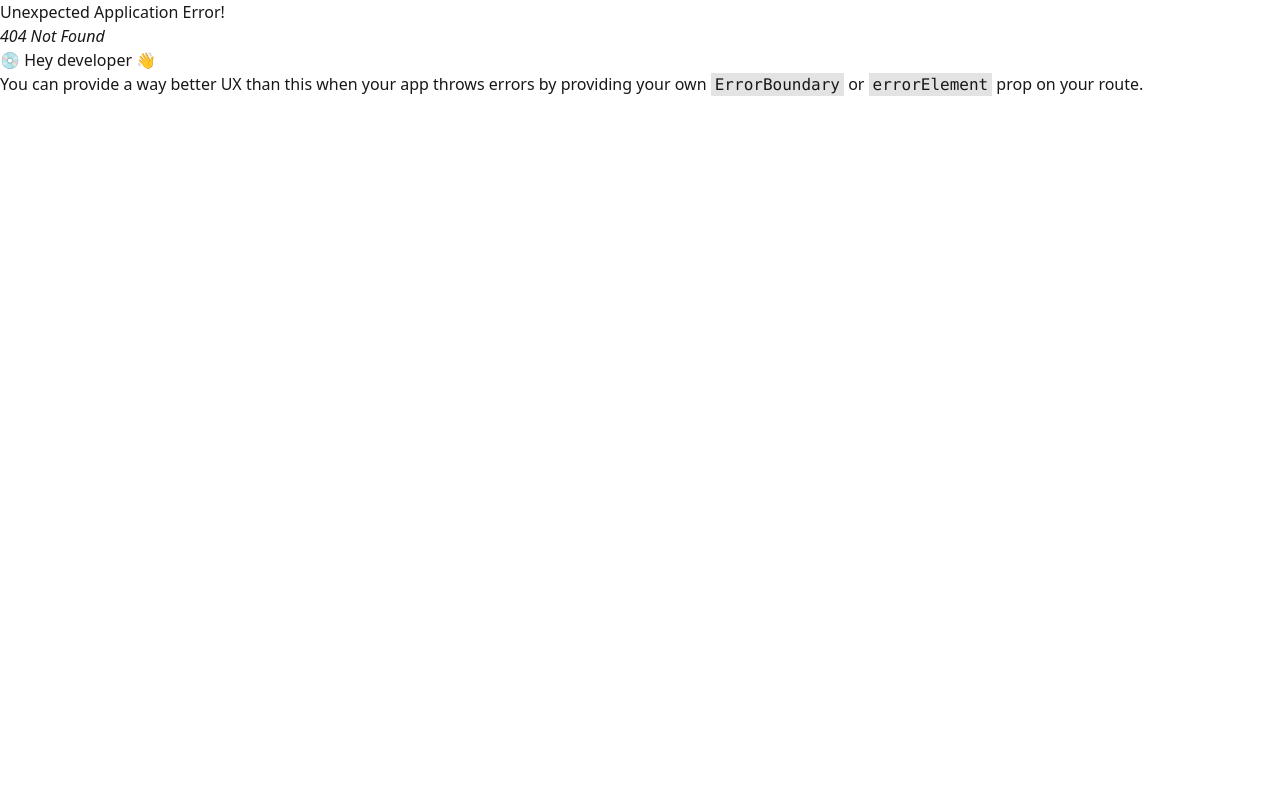
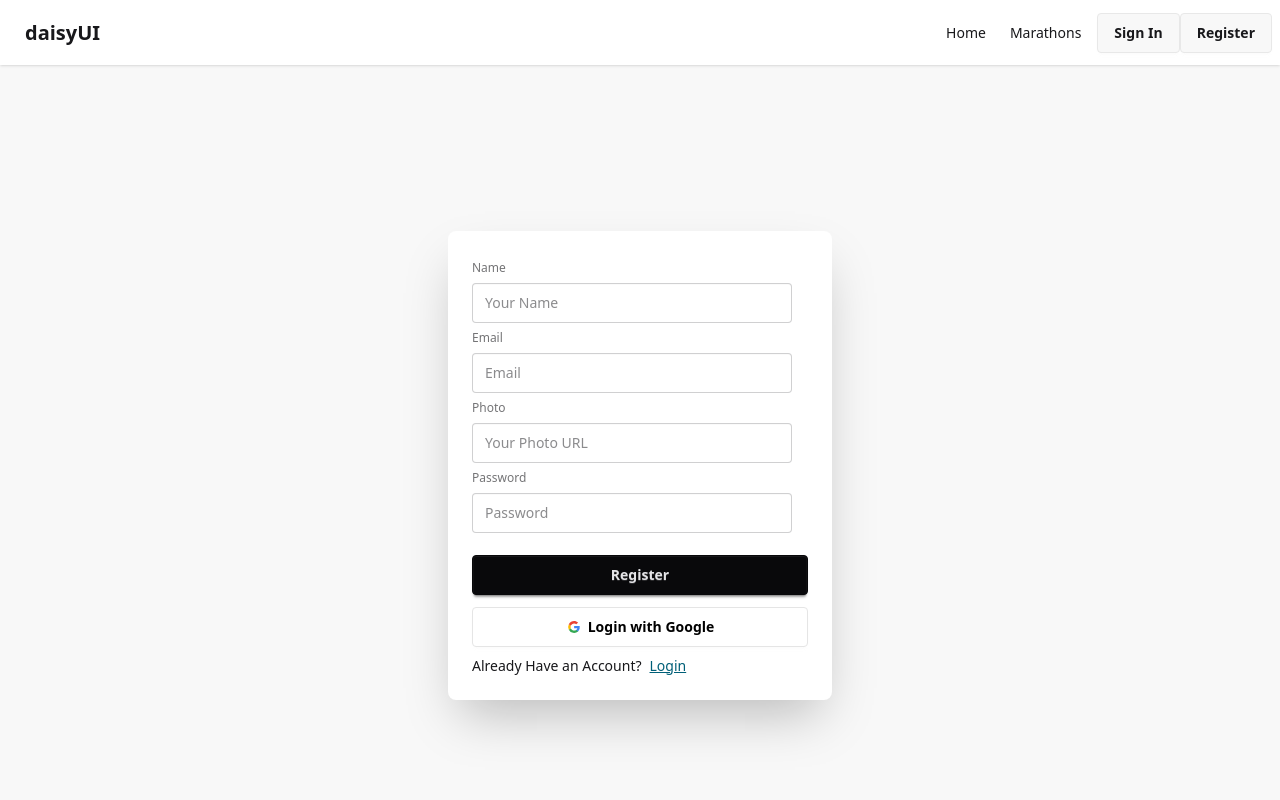
Before and after one commit to Obydullah001/Marathon-Spinner-client-Side, a React (Vite) app: page /register in a window 1280 px wide. Before the commit this address had no page. Shown: the top 800 px of the page. Built offline with nearby package versions, Linux system fonts and the light colour scheme; no server answers.

Commit message:
added registration

```diff
--- a/package.json
+++ b/package.json
@@ -11,6 +11,7 @@
   },
   "dependencies": {
     "@tailwindcss/vite": "^4.1.8",
+    "firebase": "^11.8.1",
     "react": "^19.1.0",
     "react-dom": "^19.1.0",
     "react-router": "^7.6.1",
--- a/src/Components/Navbar.jsx
+++ b/src/Components/Navbar.jsx
@@ -1,51 +1,70 @@
-import React from 'react';
-import { Link } from 'react-router';
+import React, { use } from "react";
+import { Link } from "react-router";
+import { AuthContext } from "../assets/AuthProvider/AuthProvider";
 
 const Navbar = () => {
+  const {user} = use(AuthContext);
+  console.log(user);
+
+  const links = (
+    <>
+      <li>
+        <Link to="/">Home</Link>
+      </li>
+      <li>
+        <Link to="/marathon">Marathons</Link>
+      </li>
+    </>
+  );
   return (
     <div className="navbar bg-base-100 shadow-sm">
       <div className="navbar-start">
         <div className="dropdown">
           <div tabIndex={0} role="button" className="btn btn-ghost lg:hidden">
-        <svg xmlns="http://www.w3.org/2000/svg" className="h-5 w-5" fill="none" viewBox="0 0 24 24" stroke="currentColor"> <path strokeLinecap="round" strokeLinejoin="round" strokeWidth="2" d="M4 6h16M4 12h8m-8 6h16" /> </svg>
+            <svg
+              xmlns="http://www.w3.org/2000/svg"
+              className="h-5 w-5"
+              fill="none"
+              viewBox="0 0 24 24"
+              stroke="currentColor"
+            >
+              {" "}
+              <path
+                strokeLinecap="round"
+                strokeLinejoin="round"
+                strokeWidth="2"
+                d="M4 6h16M4 12h8m-8 6h16"
+              />{" "}
+            </svg>
           </div>
           <ul
             tabIndex={0}
-        className="menu menu-sm dropdown-content bg-base-100 rounded-box z-1 mt-3 w-52 p-2 shadow">
-        <li><a>Item 1</a></li>
-        <li>
-          <a>Parent</a>
-          <ul className="p-2">
-            <li><a>Submenu 1</a></li>
-            <li><a>Submenu 2</a></li>
-          </ul>
-        </li>
-        <li><a>Item 3</a></li>
+            className="menu menu-sm dropdown-content bg-base-100 rounded-box z-1 mt-3 w-52 p-2 shadow"
+          >
+            {links}
+            <Link to="/login" className="btn">
+              Sign In
+            </Link>
+            <Link to="/register" className="btn">
+              Register
+            </Link>
           </ul>
         </div>
-    <a className="btn btn-ghost text-xl">daisyUI</a>
-  </div>
-  <div className="navbar-center hidden lg:flex">
-    <ul className="menu menu-horizontal px-1">
-      <li><a>Item 1</a></li>
-      <li>
-        <details>
-          <summary>Parent</summary>
-          <ul className="p-2">
-            <li><a>Submenu 1</a></li>
-            <li><a>Submenu 2</a></li>
-          </ul>
-        </details>
-      </li>
-      <li><a>Item 3</a></li>
-    </ul>
+        <Link className="btn btn-ghost text-xl">daisyUI</Link>
+        {
+          user? (user.email):""
+        }
       </div>
       <div className="navbar-end">
-    <Link className='btn'>Sign In</Link>
-    <Link className='btn'>Register</Link>
+        <ul className="menu menu-horizontal px-1">{links}</ul>
+        <Link to="/login" className="btn">
+          Sign In
+        </Link>
+        <Link to="/register" className="btn">
+          Register
+        </Link>
       </div>
     </div>
-
   );
 };
 
--- /dev/null
+++ b/src/Pages/Home.jsx
@@ -0,0 +1,11 @@
+import React from 'react';
+
+const Home = () => {
+    return (
+        <div>
+            This is Home
+        </div>
+    );
+};
+
+export default Home;
--- /dev/null
+++ b/src/Pages/Login.jsx
@@ -0,0 +1,65 @@
+import React from 'react';
+import { Link } from 'react-router';
+
+const Login = () => {
+
+    const handleLogin = e =>{
+        e.preventDefault()
+    }
+
+    const handlegoogleSign = ()=>{
+
+    }
+
+    return (
+        <div className="hero bg-base-200 min-h-screen">
+      <div className="text-center lg:text-left">
+        <h1 className="text-5xl font-bold">Login now!</h1>
+      </div>
+      <div className="card bg-base-100 w-full max-w-sm shrink-0 shadow-2xl">
+        <div className="card-body">
+          <form onSubmit={handleLogin} className="fieldset">
+            <label className="label">Email</label>
+            <input type="email" name="email" className="input" placeholder="Email" />
+            <label className="label">Password</label>
+            <input type="password" name="password" className="input" placeholder="Password" />
+            <button type="submit" className="btn btn-neutral mt-4">Login</button>
+          </form>
+           <button type="submit" onClick={handlegoogleSign} className="btn bg-white text-black border-[#e5e5e5]">
+              <svg
+                aria-label="Google logo"
+                width="16"
+                height="16"
+                xmlns="http://www.w3.org/2000/svg"
+                viewBox="0 0 512 512"
+              >
+                <g>
+                  <path d="m0 0H512V512H0" fill="#fff"></path>
+                  <path
+                    fill="#34a853"
+                    d="M153 292c30 82 118 95 171 60h62v48A192 192 0 0190 341"
+                  ></path>
+                  <path
+                    fill="#4285f4"
+                    d="m386 400a140 175 0 0053-179H260v74h102q-7 37-38 57"
+                  ></path>
+                  <path
+                    fill="#fbbc02"
+                    d="m90 341a208 200 0 010-171l63 49q-12 37 0 73"
+                  ></path>
+                  <path
+                    fill="#ea4335"
+                    d="m153 219c22-69 116-109 179-50l55-54c-78-75-230-72-297 55"
+                  ></path>
+                </g>
+              </svg>
+              Login with Google
+            </button>
+        <p >Don't Have an Account<Link to='/register'><span className="text-cyan-800 underline text-md ml-2">Sign Up </span></Link>  </p>
+        </div>
+      </div>
+    </div>
+    );
+};
+
+export default Login;
--- /dev/null
+++ b/src/Pages/Marathon.jsx
@@ -0,0 +1,11 @@
+import React from 'react';
+
+const Marathon = () => {
+    return (
+        <div>
+            This is Marathon
+        </div>
+    );
+};
+
+export default Marathon;
--- /dev/null
+++ b/src/Pages/Register.jsx
@@ -0,0 +1,92 @@
+import React, { use } from 'react';
+import { Link } from 'react-router';
+import { AuthContext } from '../assets/AuthProvider/AuthProvider';
+
+
+
+const Register = () => {
+  const {createUser, updatedUser, setUser } = use(AuthContext)
+    const handleRegister = e =>{
+        e.preventDefault()
+         const form = e.target ;
+        const formData = new FormData(form);
+        const registerData = Object.fromEntries(formData.entries())
+        console.log(registerData);
+        createUser(registerData.email , registerData.password)
+        .then((result)=>{
+          const user = result.user;
+          console.log(user);
+        updatedUser({displayName: registerData.name , photoURL:registerData.photo}).then(()=>{
+          setUser({...user ,displayName:registerData.name , photoURL:registerData.photo})
+        })
+        .catch((error)=>{
+          console.log(error);
+          setUser(user)
+
+        })
+        })
+        .catch((error)=>{
+          console.log(error);
+        })
+    }
+
+    const handlegooglesign = ()=>{
+
+    }
+    return (
+        <div className="hero bg-base-200 min-h-screen">
+      <div className="text-center lg:text-left">
+        <h1 className="text-5xl font-bold">Register  now!</h1>
+      </div>
+      <div className="card bg-base-100 w-full max-w-sm shrink-0 shadow-2xl">
+        <div className="card-body">
+          <form onSubmit={handleRegister} className="fieldset">
+            <label className="label">Name</label>
+            <input type="text" className="input" name='name' placeholder="Your Name" required />
+            <label className="label">Email</label>
+            <input type="email" name='email' className="input" placeholder="Email" required />
+            <label className="label">Photo</label>
+            <input type="text" name='photo' className="input" placeholder="Your Photo URL" required />
+            <label className="label">Password</label>
+            <input type="password" name='password' className="input" placeholder="Password"
+            pattern="(?=.*[a-z])(?=.*[A-Z]).{6,}"  required/>
+            <button type='submit' className="btn btn-neutral mt-4">Register </button>
+          </form>
+          <button onClick={handlegooglesign} type='submit' className="btn bg-white text-black border-[#e5e5e5]">
+              <svg
+                aria-label="Google logo"
+                width="16"
+                height="16"
+                xmlns="http://www.w3.org/2000/svg"
+                viewBox="0 0 512 512"
+              >
+                <g>
+                  <path d="m0 0H512V512H0" fill="#fff"></path>
+                  <path
+                    fill="#34a853"
+                    d="M153 292c30 82 118 95 171 60h62v48A192 192 0 0190 341"
+                  ></path>
+                  <path
+                    fill="#4285f4"
+                    d="m386 400a140 175 0 0053-179H260v74h102q-7 37-38 57"
+                  ></path>
+                  <path
+                    fill="#fbbc02"
+                    d="m90 341a208 200 0 010-171l63 49q-12 37 0 73"
+                  ></path>
+                  <path
+                    fill="#ea4335"
+                    d="m153 219c22-69 116-109 179-50l55-54c-78-75-230-72-297 55"
+                  ></path>
+                </g>
+              </svg>
+              Login with Google
+            </button>
+        <p >Already Have an Account?<Link to='/login'><span className="text-cyan-800 underline text-md ml-2">Login</span></Link>  </p>
+        </div>
+      </div>
+    </div>
+    );
+};
+
+export default Register;
--- /dev/null
+++ b/src/assets/AuthProvider/AuthProvider.jsx
@@ -0,0 +1,51 @@
+import { createUserWithEmailAndPassword, onAuthStateChanged, updateProfile } from 'firebase/auth';
+import React, { createContext, useEffect, useState } from 'react';
+import { auth } from '../Firebase/firebase.init';
+
+
+
+export const AuthContext = createContext()
+
+
+const AuthProvider = ({children}) => {
+    const [user , setUser] = useState(null);
+    const [loading , SetLoading] = useState(true)
+
+
+
+    const createUser =(email , password)=>{
+        SetLoading(true);
+        return createUserWithEmailAndPassword(auth , email , password);
+    }
+
+    const updatedUser = (updatedData)=>{
+        SetLoading(true);
+        return updateProfile(auth.currentUser , updatedData )
+    }
+
+    useEffect(()=>{
+       const unsubscribe= onAuthStateChanged(auth , (currentUser)=>{
+        setUser(currentUser)
+        SetLoading(false)
+       })
+       return()=>{
+        unsubscribe();
+       }
+    },[])
+
+    const authData ={
+        user,
+        setUser,
+        createUser,
+        loading ,
+        SetLoading,
+        updatedUser
+    }
+    return (
+        <AuthContext value={authData}>
+            {children}
+        </AuthContext>
+    );
+};
+
+export default AuthProvider;
--- /dev/null
+++ b/src/assets/Firebase/firebase.init.js
@@ -0,0 +1,20 @@
+// Import the functions you need from the SDKs you need
+import { initializeApp } from "firebase/app";
+import { getAuth } from "firebase/auth";
+
+// TODO: Add SDKs for Firebase products that you want to use
+// https://firebase.google.com/docs/web/setup#available-libraries
+
+// Your web app's Firebase configuration
+const firebaseConfig = {
+  apiKey: "AIzaSyBTJ7zC-U0Oto9Lvas2-IL17JfR2pXNbcc",
+  authDomain: "marathon-spinner-auth.firebaseapp.com",
+  projectId: "marathon-spinner-auth",
+  storageBucket: "marathon-spinner-auth.firebasestorage.app",
+  messagingSenderId: "598369292350",
+  appId: "1:598369292350:web:4cfa9e93997a1bba2bc16f"
+};
+
+// Initialize Firebase
+const app = initializeApp(firebaseConfig);
+export const auth = getAuth(app);
--- a/src/main.jsx
+++ b/src/main.jsx
@@ -4,9 +4,12 @@ import './index.css'
 import App from './App.jsx'
 import { router } from './router/routes.jsx'
 import { RouterProvider } from 'react-router'
+import AuthProvider from './assets/AuthProvider/AuthProvider.jsx'
 
 createRoot(document.getElementById('root')).render(
   <StrictMode>
-     <RouterProvider router={router} />
+    <AuthProvider>
+       <RouterProvider router={router} />
+    </AuthProvider>
   </StrictMode>,
 )
```
Also changed, not shown: src/router/routes.jsx (+22 -0 lines), 1 other file (tests, documents, lock files or other folders). Lines whose indentation alone changed are shown as unchanged.
